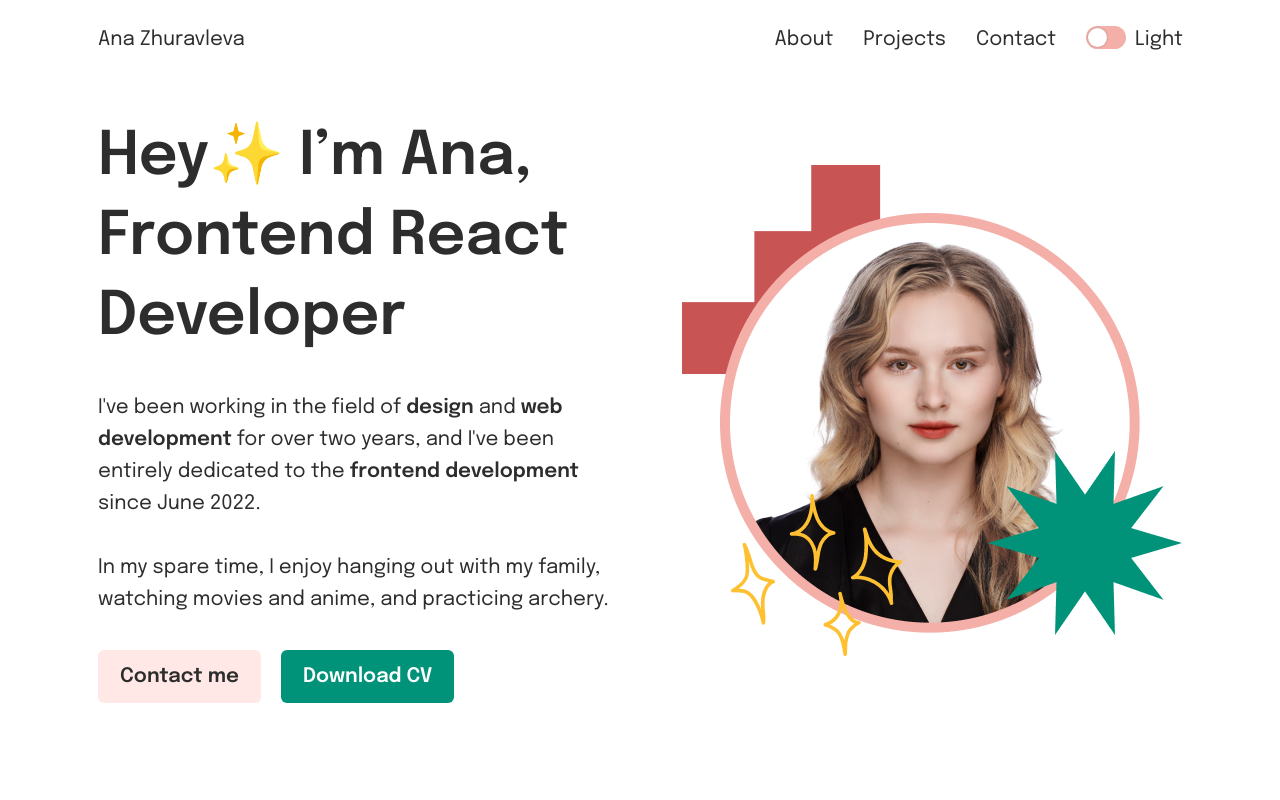
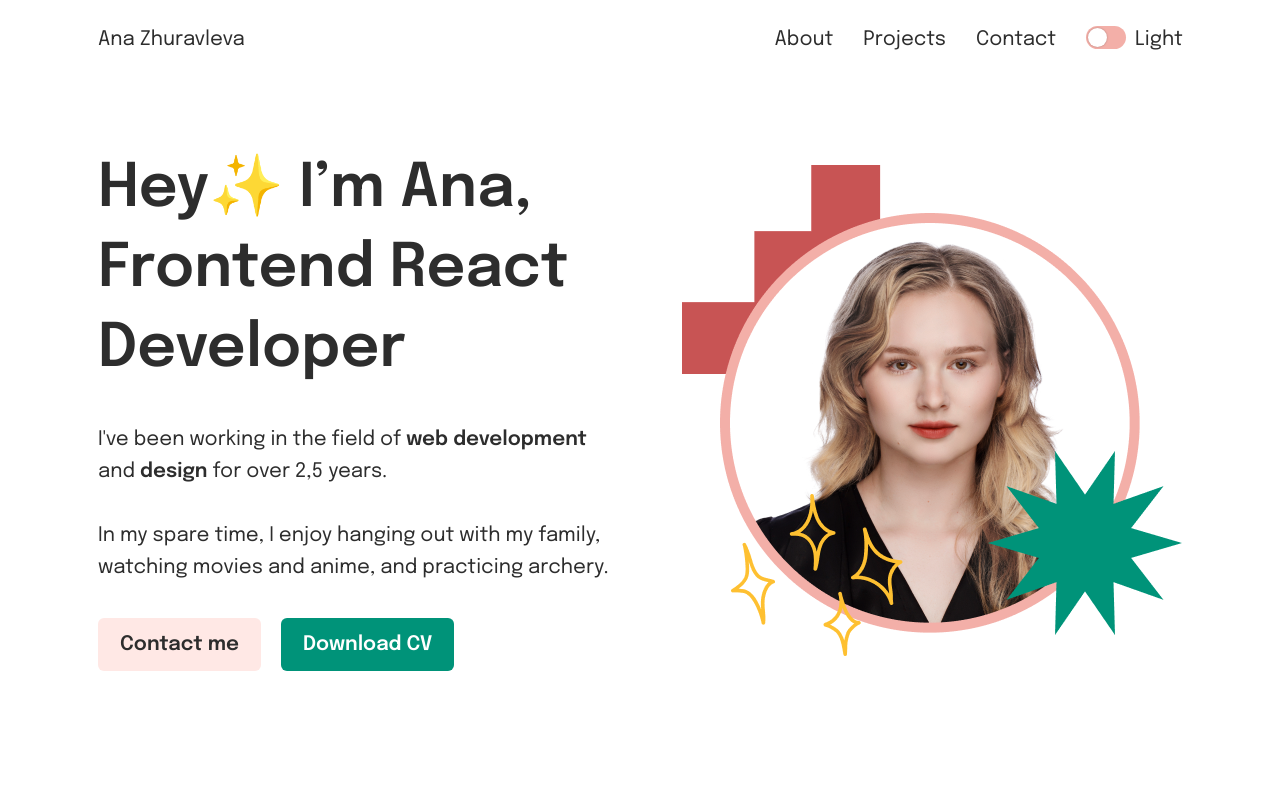
Before and after one commit to meri-maki/portfolio, a React (Vite) app: page /#about in a window 1280 px wide. Shown: the top 800 px of the page. Built offline with nearby package versions, Linux system fonts and the light colour scheme.

Commit message:
text fixes

```diff
--- a/src/AllSections.jsx
+++ b/src/AllSections.jsx
@@ -16,11 +16,8 @@ const AllSections = ({ mode }) => {
                     <h1>Hey✨ I’m Ana, Frontend React Developer</h1>
                     <p>
                         I've been working in the field of{' '}
-                        <span className="bold-p">design</span> and{' '}
-                        <span className="bold-p">web development</span> for over
-                        two years, and I've been entirely dedicated to the{' '}
-                        <span className="bold-p">frontend development</span>{' '}
-                        since June 2022.
+                        <span className="bold-p">web development</span> and{' '}
+                        <span className="bold-p">design</span> for over 2,5 years.
                         <br />
                         <br />
                         In my spare time, I enjoy hanging out with my family,
@@ -63,7 +60,7 @@ const AllSections = ({ mode }) => {
                     <div className="section-contact-links">
                         <p>
                             Liked my work? I’m currently open for remote work
-                            <br /> as Junior+ / Middle Frontend Developer.
+                            <br /> as Frontend React Developer.
                         </p>
                         <div className="button-container">
                             <a
```
